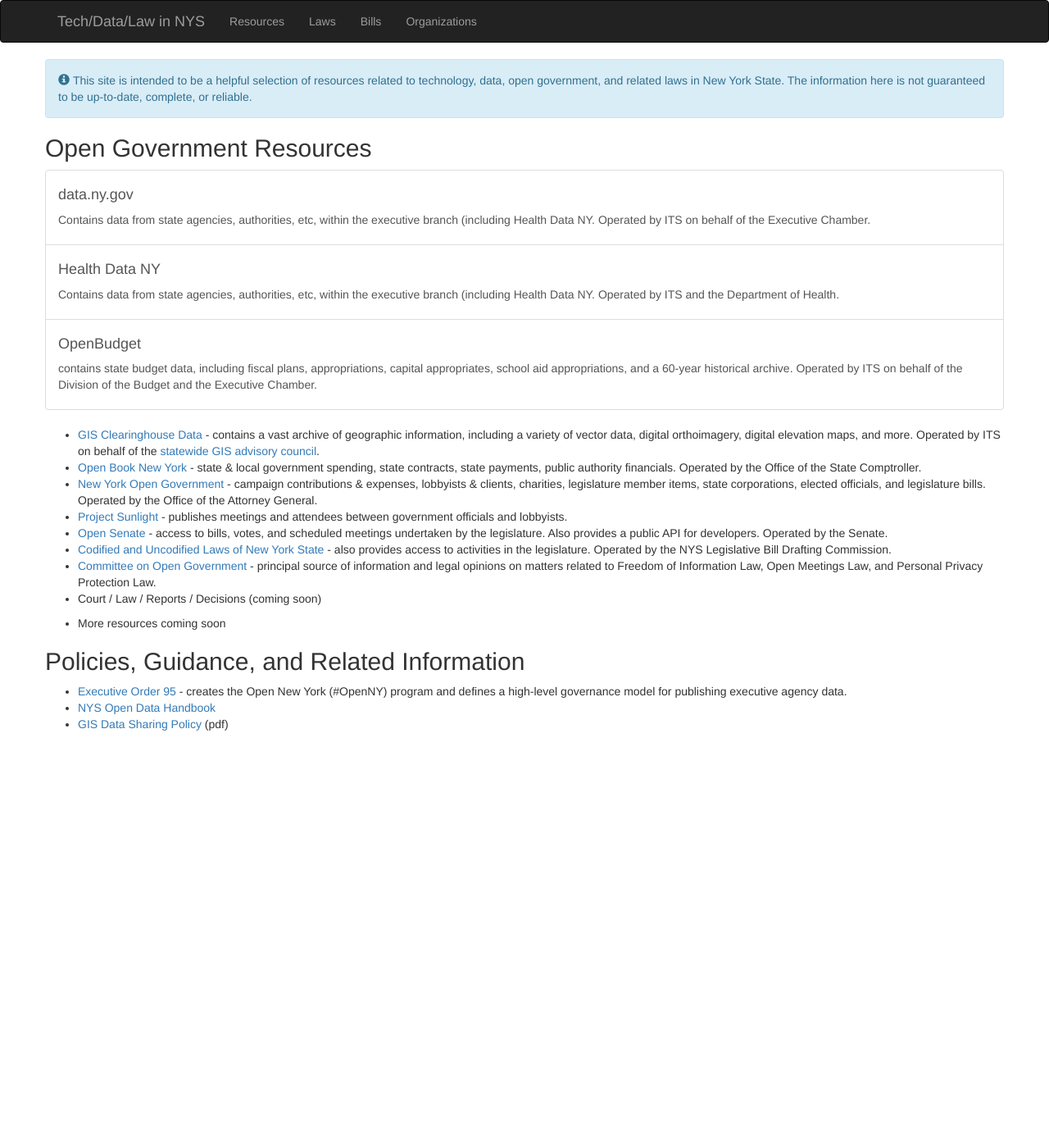
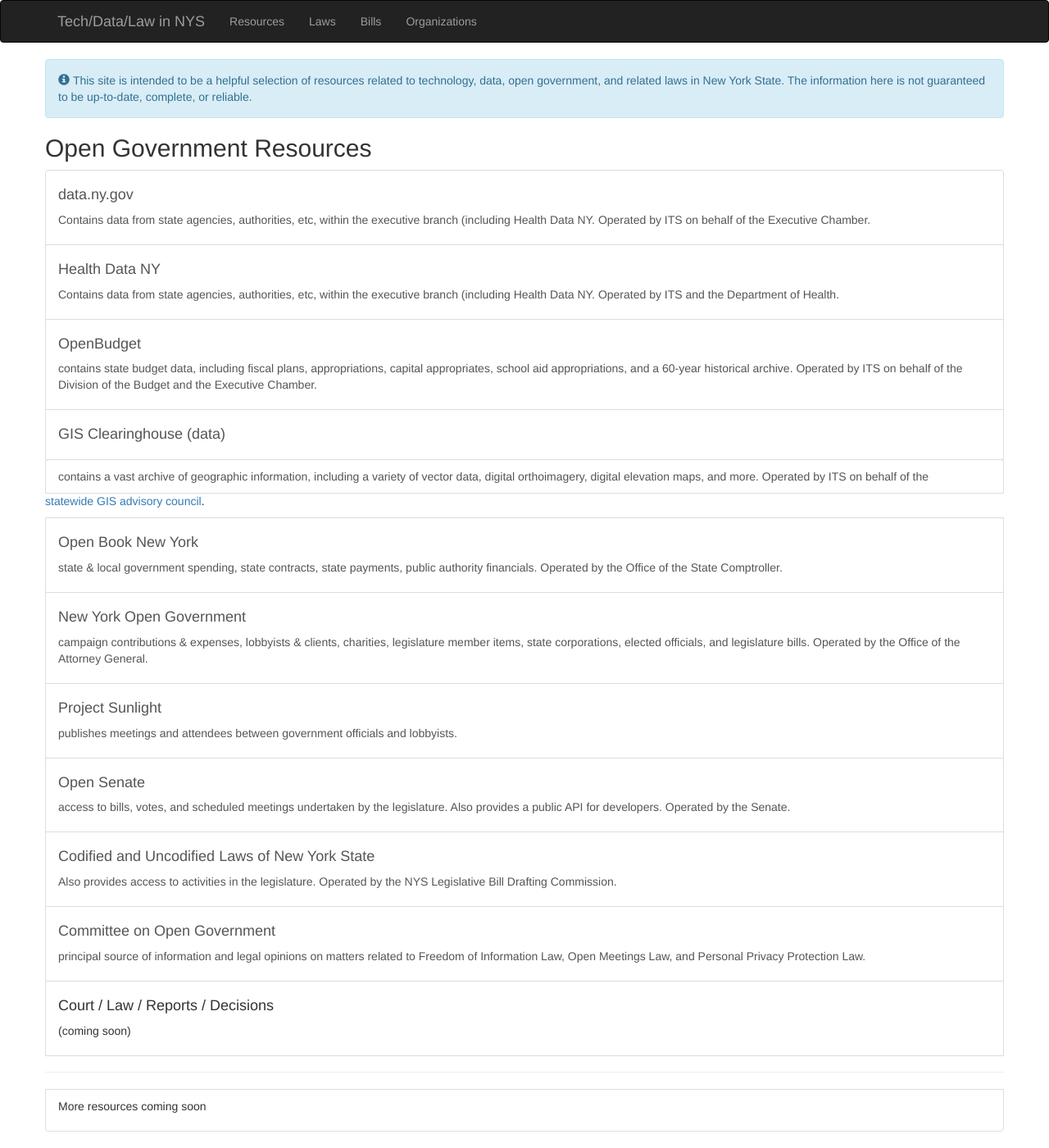
Before and after one commit to technickle/open-data-resources, a Jekyll site: the page built from resources/index.md, in a window 1280 px wide and 1400 px high. Shown: the whole window at 82% size. Built offline with Jekyll 4.4.1, drawn with Linux system fonts in a browser that asks for light colours; nearby versions of some CDN libraries.

Commit message:
Update index.md

```diff
--- a/resources/index.md
+++ b/resources/index.md
@@ -18,18 +18,43 @@ layout: default
     <h4>OpenBudget</h4>
     <p>contains state budget data, including fiscal plans, appropriations, capital appropriates, school aid appropriations, and a 60-year historical archive. Operated by ITS on behalf of the Division of the Budget and the Executive Chamber.</p>
   </a>
+  <a class="list-group-item" href="http://gis.ny.gov/gisdata/">
+    <h4>GIS Clearinghouse (data)</h4>
+    <p>contains a vast archive of geographic information, including a variety of vector data, digital orthoimagery, digital elevation maps, and more. Operated by ITS on behalf of the <a href="http://gis.ny.gov/coordinationprogram/workgroups/details/index.cfm?ID=10">statewide GIS advisory council</a>.</p>
+  </a>
+  <a class="list-group-item" href="http://www.openbooknewyork.com/">
+    <h4>Open Book New York</h4>
+    <p>state & local government spending, state contracts, state payments, public authority financials. Operated by the Office of the State Comptroller.</p>
+  </a>
+  <a class="list-group-item" href="http://www.nyopengovernment.com/NYOG/">
+    <h4>New York Open Government</h4>
+    <p>campaign contributions & expenses, lobbyists & clients, charities, legislature member items, state corporations, elected officials, and legislature bills. Operated by the Office of the Attorney General.</p>
+  </a>
+  <a class="list-group-item" href="http://www.projectsunlight.ny.gov/">
+    <h4>Project Sunlight</h4>
+    <p>publishes meetings and attendees between government officials and lobbyists.</p>
+  </a>
+  <a class="list-group-item" href="http://www.nysenate.gov/open">
+    <h4>Open Senate</h4>
+    <p>access to bills, votes, and scheduled meetings undertaken by the legislature. Also provides a public API for developers. Operated by the Senate.</p>
+  </a>
+  <a class="list-group-item" href="http://public.leginfo.state.ny.us/lawssrch.cgi?NVLWO:">
+    <h4>Codified and Uncodified Laws of New York State</h4>
+    <p>Also provides access to activities in the legislature. Operated by the NYS Legislative Bill Drafting Commission.</p>
+  </a>
+  <a class="list-group-item" href="http://www.dos.ny.gov/coog/">
+    <h4>Committee on Open Government</h4>
+    <p>principal source of information and legal opinions on matters related to Freedom of Information Law, Open Meetings Law, and Personal Privacy Protection Law.</p>
+  </a>
+  <span class="list-group-item">
+    <h4>Court / Law / Reports / Decisions</h4>
+    <p>(coming soon)</p>
+  </span>
+  <hr />
+  <span class="list-group-item">
+    <p>More resources coming soon</p>
+  </span>
 </div>
-
-* [GIS Clearinghouse Data](http://gis.ny.gov/gisdata/) - contains a vast archive of geographic information, including a variety of vector data, digital orthoimagery, digital elevation maps, and more. Operated by ITS on behalf of the [statewide GIS advisory council](http://gis.ny.gov/coordinationprogram/workgroups/details/index.cfm?ID=10).
-* [Open Book New York](http://www.openbooknewyork.com/) - state & local government spending, state contracts, state payments, public authority financials. Operated by the Office of the State Comptroller.
-* [New York Open Government](http://www.nyopengovernment.com/NYOG/) - campaign contributions & expenses, lobbyists & clients, charities, legislature member items, state corporations, elected officials, and legislature bills. Operated by the Office of the Attorney General.
-* [Project Sunlight](http://www.projectsunlight.ny.gov/) - publishes meetings and attendees between government officials and lobbyists.
-* [Open Senate](http://www.nysenate.gov/open) - access to bills, votes, and scheduled meetings undertaken by the legislature. Also provides a public API for developers. Operated by the Senate.
-* [Codified and Uncodified Laws of New York State](http://public.leginfo.state.ny.us/lawssrch.cgi?NVLWO:) - also provides access to activities in the legislature. Operated by the NYS Legislative Bill Drafting Commission.
-* [Committee on Open Government](http://www.dos.ny.gov/coog/) - principal source of information and legal opinions on matters related to Freedom of Information Law, Open Meetings Law, and Personal Privacy Protection Law.
-* Court / Law / Reports / Decisions (coming soon)
-
-* More resources coming soon
 
 ## Policies, Guidance, and Related Information
 * [Executive Order 95](http://www.governor.ny.gov/news/no-95-using-technology-promote-transparency-improve-government-performance-and-enhance-citizen) - creates the Open New York (#OpenNY) program and defines a high-level governance model for publishing executive agency data.
```
